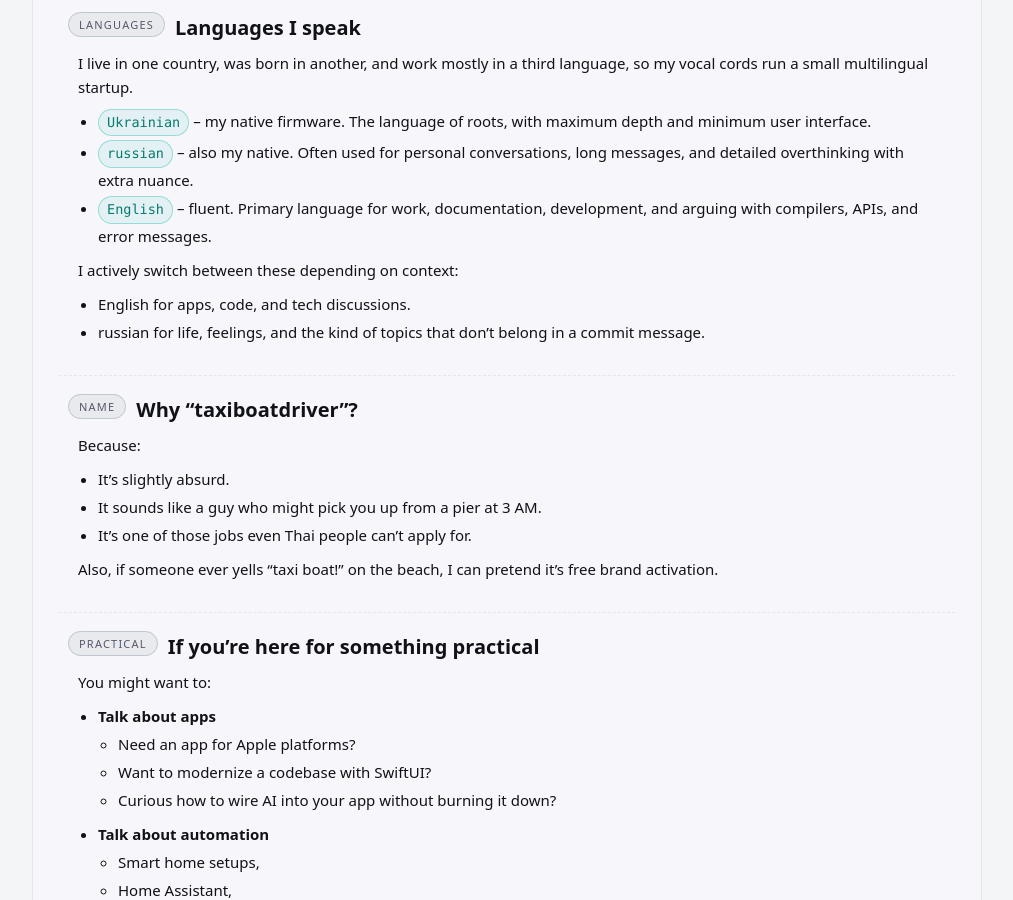
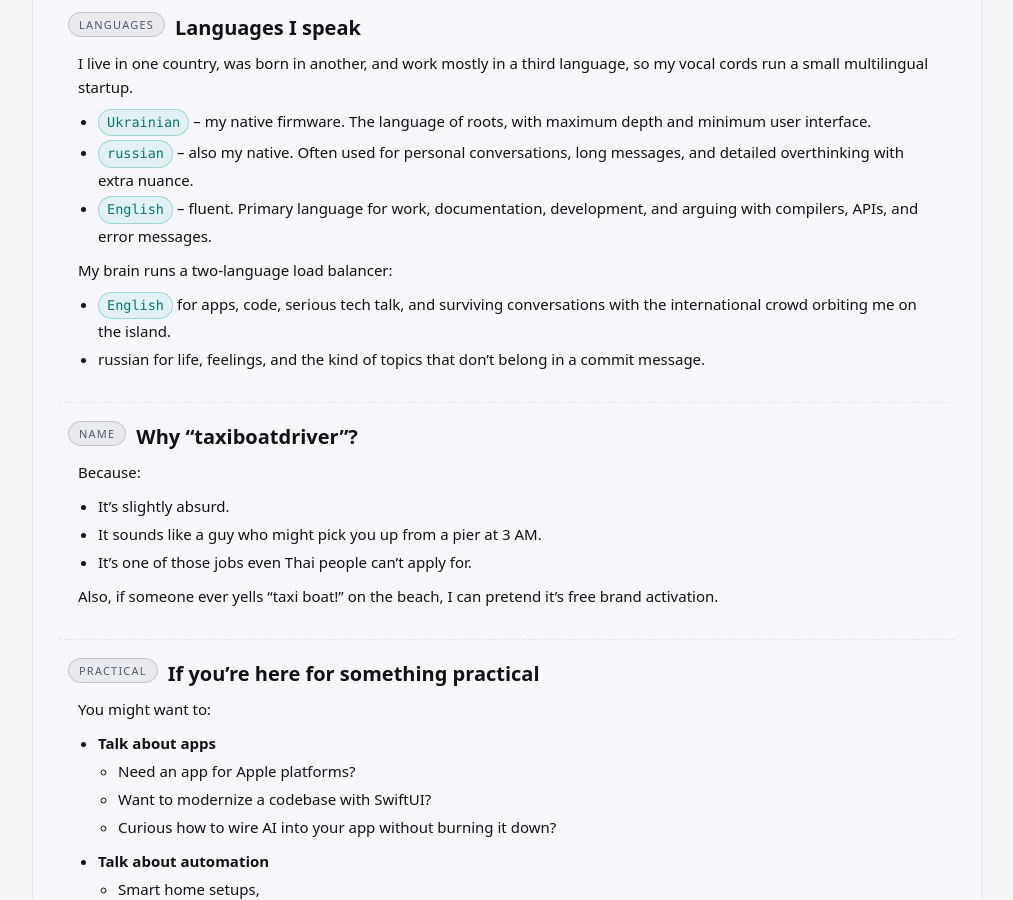
Before and after one commit to qizh/taxiboatdriver.com, a Jekyll site: the page built from index.md, in a window 1280 px wide and 900 px high, scrolled down 2776 px. Shown: the whole window, without its empty margins (133-1146 px from the left). Built offline with Jekyll 4.4.1, drawn with Linux system fonts in a browser that asks for light colours; our own code applies the rules of GitHub Pages for plain Markdown files; some of the changed text lies outside the part shown.

```diff
--- a/index.md
+++ b/index.md
@@ -37,7 +37,7 @@ I spent about 30 years in Kyiv:
 
 - Learned to love tech, computers, and all things that can be taken apart and sometimes even assembled back.
 - Developed a long-term relationship with logic, science, and asking “but why exactly?” about everything.
-- Survived enough winters to confidently say: I've done my time.
+- Survived enough winters to confidently say: I’ve done my time.
 
 Kyiv is still “home” in the deep-brain firmware kind of way, even if my IP address strongly disagrees.
 
@@ -53,11 +53,11 @@ Kyiv is still “home” in the deep-brain firmware kind of way, even if my IP a
 ## Where I live now
 </div>
 
-For the last **11 years and 9 days** (yes, I did the math), I've been living on **Koh Phangan, Thailand** — a tropical island famous for:
+For the last **11 years and 9 days** (yes, I did the math), I’ve been living on **Koh Phangan, Thailand** — a tropical island famous for:
 
 - beaches,
 - parties,
-- and people who said “I'll stay for a month” and forgot to leave.
+- and people who said “I’ll stay for a month” and forgot to leave.
 
 I am one of those people.
 
@@ -79,11 +79,11 @@ These days I live somewhere between jungle, sea, and Wi-Fi coverage, sharing the
 ## What I do for a living
 </div>
 
-I'm a **Swift / SwiftUI developer** building apps for:
+I’m a **Swift / SwiftUI developer** building apps for:
 
 - **iOS**
 - **iPadOS**
-- **macOS** (and occasionally eyeing visionOS like, “one day…”)
+- **macOS** (and occasionally eyeing **visionOS** like, “one day…”)
 
 What I actually do:
 
@@ -91,7 +91,7 @@ What I actually do:
   - clean, modern Swift,
   - SwiftUI-first UI,
   - new platform features (yes, even the beta ones),
-  - and code that future-me hopefully won't hate.
+  - and code that future-me hopefully won’t hate.
 - Play with:
   - Swift 6+ features, macros, and all the shiny new toys.
   - Async stuff, structured concurrency, and polite fights with the compiler.
@@ -116,7 +116,7 @@ What I actually do:
 ## What I do for fun
 </div>
 
-When I'm not arguing with Xcode, I:
+When I’m not arguing with Xcode, I:
 
 - **Photograph and film life on the island**
   Parties, lights, people, random details — then spend an unreasonable amount of time syncing it perfectly to music in video edits.
@@ -124,11 +124,11 @@ When I'm not arguing with Xcode, I:
 - **Over-engineer my smart home**
   Home Assistant, sensors, dashboards, cameras, automations — if something in the house can be automated, it probably already is or is on a YAML todo list.
 
-- **Design things that don't exist yet**
+- **Design things that don’t exist yet**
   Including:
   - UI concepts,
-  - playful ideas for **women's underwear design**,
-  - and other “one day I'll actually produce this” concepts.
+  - playful ideas for **women’s underwear design**,
+  - and other “one day I’ll actually produce this” concepts.
 
 - **Dive into psychology and systems**
   I enjoy picking apart:
@@ -181,9 +181,9 @@ I live in one country, was born in another, and work mostly in a third language,
 - `russian` – also my native. Often used for personal conversations, long messages, and detailed overthinking with extra nuance.
 - `English` – fluent. Primary language for work, documentation, development, and arguing with compilers, APIs, and error messages.
 
-I actively switch between these depending on context:
+My brain runs a two-language load balancer:
 
-- English for apps, code, and tech discussions.
+- `English` for apps, code, serious tech talk, and surviving conversations with the international crowd orbiting me on the island.
 - russian for life, feelings, and the kind of topics that don't belong in a commit message.
 
 </section>
@@ -200,11 +200,11 @@ I actively switch between these depending on context:
 
 Because:
 
-- It's slightly absurd.
+- It’s slightly absurd.
 - It sounds like a guy who might pick you up from a pier at 3 AM.
-- It's one of those jobs even Thai people can't apply for.
+- It’s one of those jobs even Thai people can’t apply for.
 
-Also, if someone ever yells “taxi boat!” on the beach, I can pretend it's free brand activation.
+Also, if someone ever yells “taxi boat!” on the beach, I can pretend it’s free brand activation.
 
 </section>
 
@@ -246,17 +246,17 @@ You might want to:
 ## Where to find me
 </div>
 
-Online, you'll usually see me as:
+Online, you’ll usually see me as:
 
 - `qizh`
 - `;,;`
 - `taxiboatdriver`
 
-If you've seen these somewhere near Swift, SwiftUI, AI, or smart home discussions — that was probably me.
+If you’ve seen these somewhere near Swift, SwiftUI, AI, or smart home discussions — that was probably me.
 
 And if you somehow landed here by typing *“actual taxi boat driver Koh Phangan”* into a search engine:
 
-- I can't take you to another island,
+- I can’t take you to another island,
 - but I can help you ship an app.
 
 </section>
```
Also changed, not shown: other parts of index.md (+1 -1 lines).
